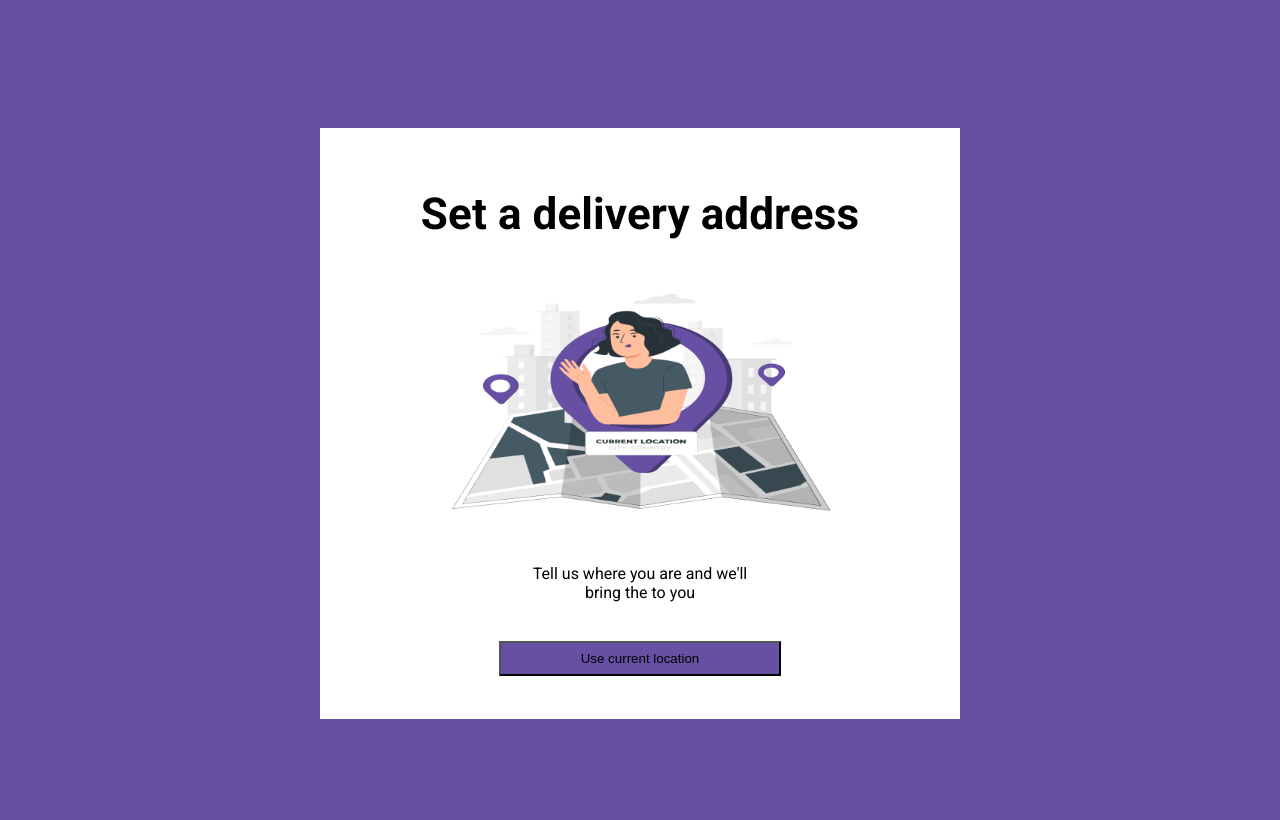
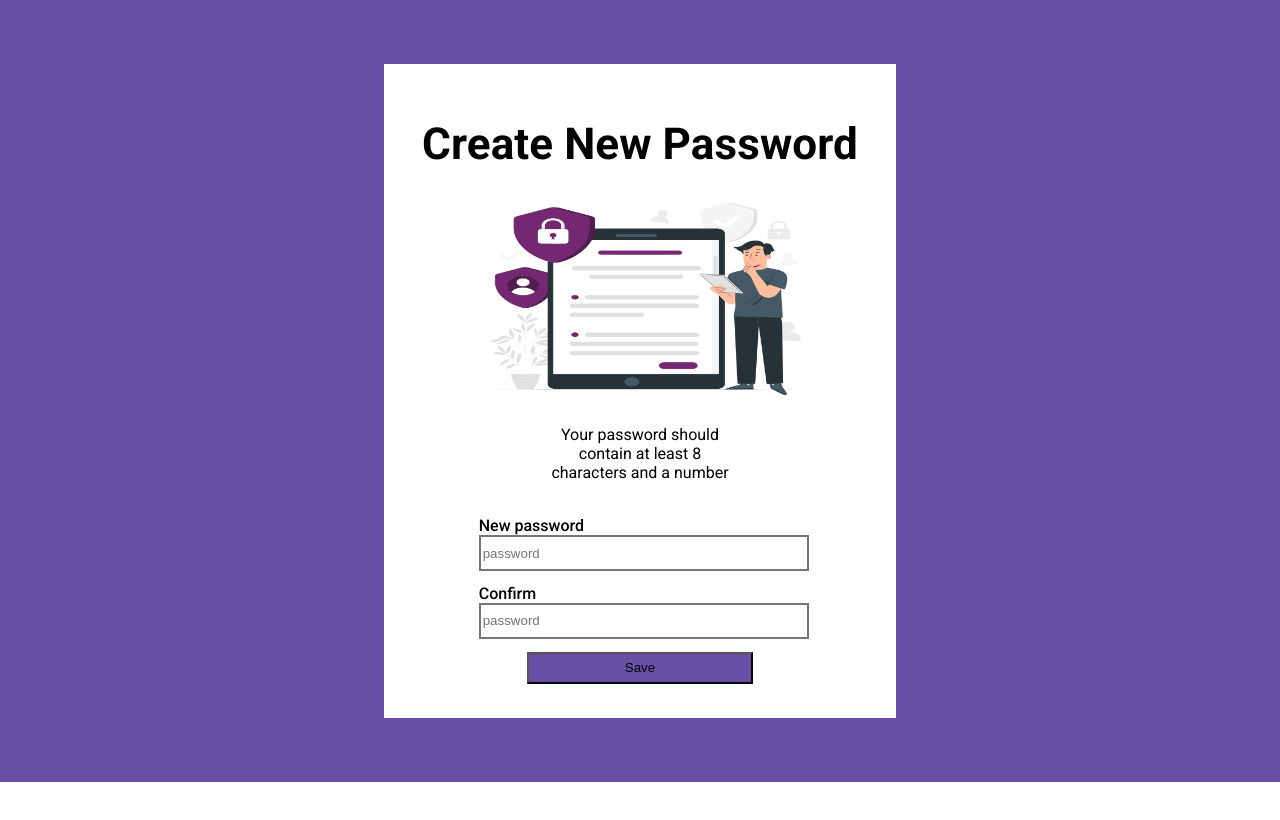
Before and after one commit to Stutern-Project-23/Group-3-Mealy-Project-Team-4B, a React (Create React App) app: page / in a window 1280 px wide. Shown: the top 820 px of the page. Built offline with nearby package versions, Linux system fonts and the light colour scheme.

Commit message:
password check for 8 letters and 2 numbers

```diff
--- a/public/style.css
+++ b/public/style.css
@@ -1,6 +1,6 @@
 .App{
     background-color:#6750A4 ;
-    padding:10% 25%;
+    padding:5% 30%;
     font-family: 'Roboto', sans-serif;
 }
 
@@ -13,6 +13,10 @@
     background-color: #fff;
     align-items: center;
     padding: 5%;
+    height: '100vh';
+    display: 'flex';
+    justify-content: 'center';
+    align-items: 'center'
 
 }
 
@@ -39,7 +43,7 @@
     letter-spacing: 0.1px;
 }
 
-@media screen and (max-width: 700px){
+@media screen and (max-width: 900px){
     .form h3{
         font-family: 'Roboto', sans-serif;
         font-weight: 600;
--- a/src/App.js
+++ b/src/App.js
@@ -5,7 +5,9 @@
 function App() {
   return (
     <div className="App">
-      <SetDelivery/>
+      {/* <SetDelivery/> */}
+      <CreateNewPassword/>
+      {/* <ForgotPassword/> */}
     </div>
   );
 }
--- a/src/components/CreateNewPassword.js
+++ b/src/components/CreateNewPassword.js
@@ -28,11 +28,10 @@
           setErrorMessage(
             'Password should contain at least 8 letters and 2 numbers.'
           );
-          return;
-        }
+        }else if (newPassword !== confirmPassword){
+            setErrorMessage('Passwords do not match try again')
+        }else{
 
-
-        if (newPassword === confirmPassword){
             axios.post(url, newPassword)
             .then(res=> {
                 console.log(res.data)
@@ -43,9 +42,7 @@
             setErrorMessage("")
             setNewPassword('')
             setConfirmPassword("")
-        }else{
-            setErrorMessage('Passwords do not match try again')
-        }
+
 
         console.log("form has been submitted");
         console.log(`New password: ${newPassword}`);
@@ -53,6 +50,7 @@
 
 
     }
+}
 
   return (
         <div className='form'>
@@ -90,4 +88,5 @@
   )
 }
 
+
 export default CreateNewPassword
```
